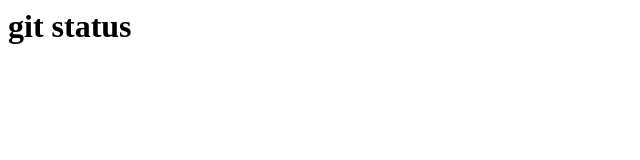
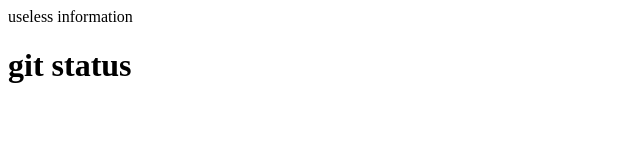
Before and after one commit to codikDodik/gitDevColibri, a plain HTML site: page Index.html in a window 1280 px wide. Shown: the whole page, without its empty margins (0-640 px from the left). Drawn offline with Linux system fonts and the light colour scheme.

Commit message:
Commit - 1

```diff
--- a/Index.html
+++ b/Index.html
@@ -1 +1,3 @@
+
+<p>useless information</p>
 <h1>git status</h1>
```
